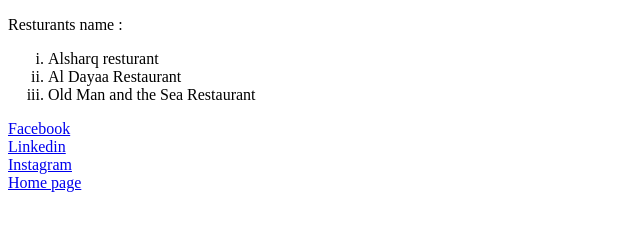
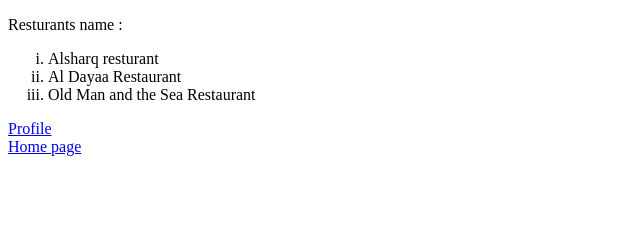
Before and after one commit to abd-abusaif/F2, a plain HTML site: page resturant.html in a window 1280 px wide. Shown: the whole page, without its empty margins (0-640 px from the left). Drawn offline with Linux system fonts and the light colour scheme.

Commit message:
Add files via upload

```diff
--- a/resturant.html
+++ b/resturant.html
@@ -14,12 +14,7 @@
 
         <dl>
 
-            <dt> <a href="https://www.facebook.com/abodabusaif17/" target="_blank" >Facebook</a> </dt>
-
-            <dt> <a href="https://www.linkedin.com/in/abdalrahman-khalid-abu-saif-26b7092b0/"
-              target="_blank" >Linkedin </a> </dt>
-
-            <dt> <a href="https://www.instagram.com/abd.abusaif?utm_source=qr" target="_blank"> Instagram </a> </dt>
+            <dt><a href="profile.html" target="_blank" >Profile</a></dt>
 
             <dt> <a href="index.html" >Home page</a></dt>
 
```
